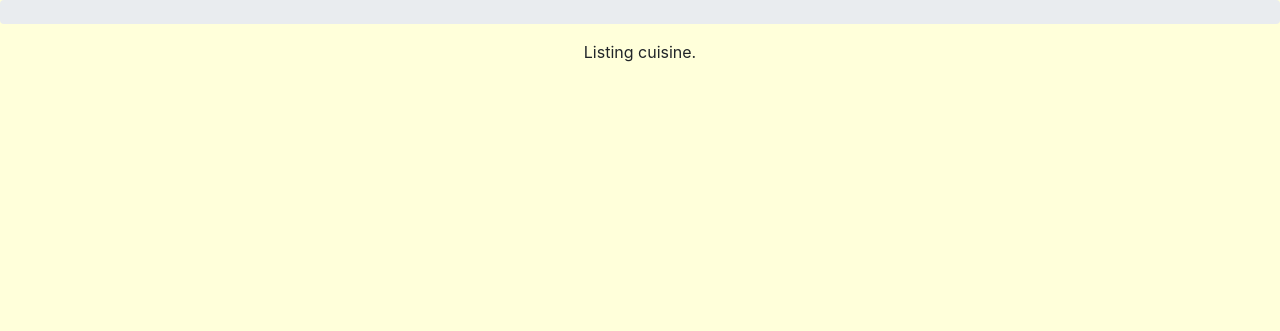
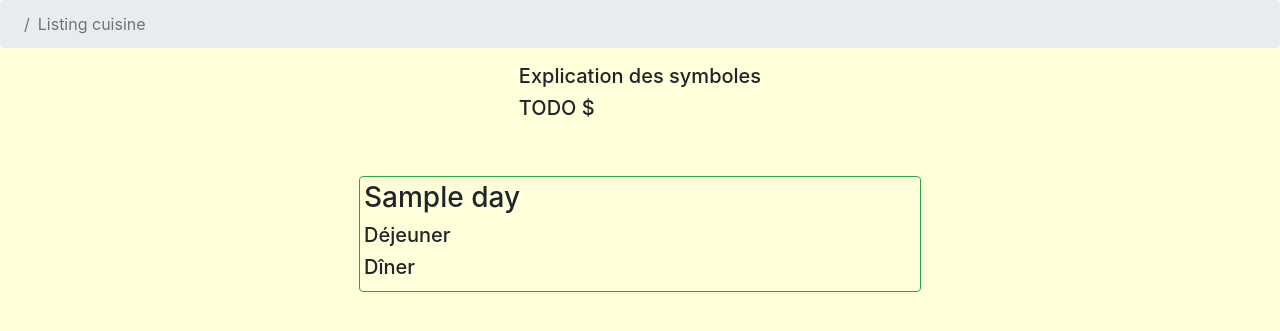
Before and after one commit to BrRoman/hotellerie, a Django app: template hotellerie/apps/listings/templates/listings/cuisine.html in a window 1280 px wide. Shown: the part 64-395 px from the top of the page. Run offline with Django 3.2, Linux system fonts and the light colour scheme; the template is opened without the code that fills it: most values are stand-ins (such as "Sample title", 1, 10 or a date in 2020); style sheets or scripts are compiled from the project's sources; some libraries are stand-ins or nearby versions.

Commit message:
Listing cuisine: main blocks.

```diff
--- a/hotellerie/apps/listings/templates/listings/cuisine.html
+++ b/hotellerie/apps/listings/templates/listings/cuisine.html
@@ -1,5 +1,18 @@
 {% extends 'main.html' %}
 
+{% block breadcrumbs %}
+    <li class="breadcrumb-item active">Listing cuisine</li>
+{% endblock breadcrumbs %}
+
 {% block content %}
-    Listing cuisine.
+    <div>
+        <h5>Explication des symboles</h5>
+        <h5>TODO $</h5>
+    </div>
+
+    {% for day in days %}
+        <div class="col-6 day">
+            {% include 'listings/cuisine_unit.html' %}
+        </div>
+    {% endfor %}
 {% endblock content %}
--- /dev/null
+++ b/hotellerie/apps/listings/templates/listings/cuisine_unit.html
@@ -0,0 +1,6 @@
+<div class="mt-5 border border-success rounded p-1">
+    <h3 class="self-align-left">{{ day }}</h3>
+
+    <h5>Déjeuner</h5>
+    <h5>Dîner</h5>
+</div>
```
Also changed, not shown: hotellerie/apps/listings/views.py (+9 -1 lines).
